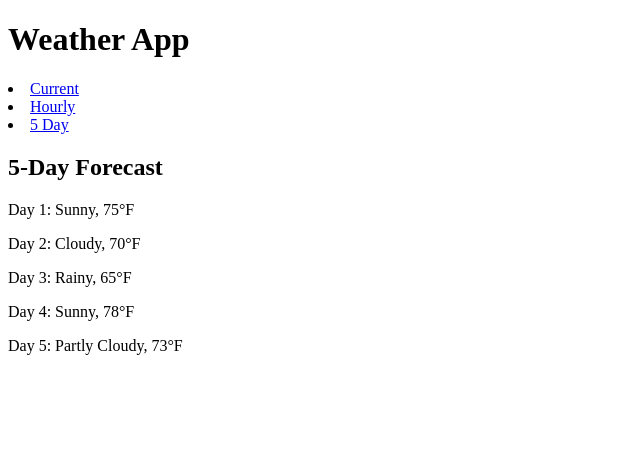
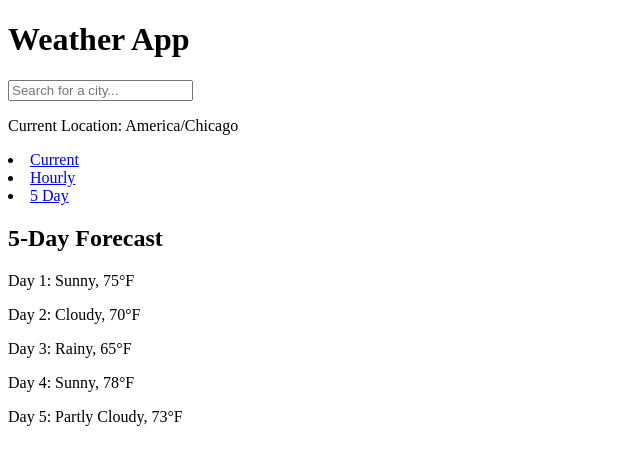
Before and after one commit to amberhammer/weather-app, a React (Vite) app: page /5-day in a window 1280 px wide. Shown: the top 464 px of the page, without its empty margins (0-640 px from the left). Built offline with nearby package versions, Linux system fonts and the light colour scheme; the HTML template or start-up script is replaced by a standard one.

Commit message:
Updated header

```diff
--- a/src/App.jsx
+++ b/src/App.jsx
@@ -126,7 +126,7 @@ function App() {
   return (
     <BrowserRouter>
     <div className="app">
-      <Header />
+      <Header weatherData={weatherData}/>
       <div className="content">
         <Routes>
           <Route path="/" element={<Current />} />
--- a/src/components/Header.jsx
+++ b/src/components/Header.jsx
@@ -1,9 +1,14 @@
 import { Link } from 'react-router-dom'
 
-export default function Header() {
+export default function Header( {weatherData} ) {
   return (
     <header>
+      <div className="site-header">
         <h1>Weather App</h1>
+        <input className="search-bar" type="text" placeholder="Search for a city..." />
+      </div>
+      <div className="nav-bar">
+        <p>Current Location: {weatherData.timezone}</p>
         <nav>
             <li>
             <Link to="/">Current</Link>
@@ -15,6 +20,7 @@ export default function Header() {
             <Link to="/5-day">5 Day</Link>
             </li>
         </nav>
+      </div>
     </header>
   )
 }
```
Lines whose indentation alone changed are shown as unchanged.
